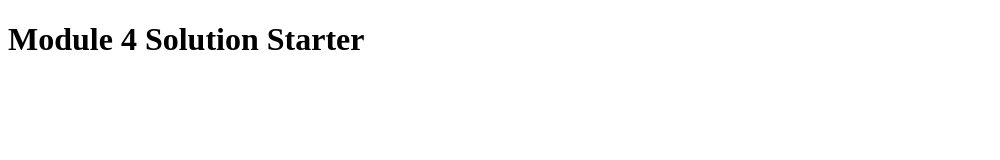
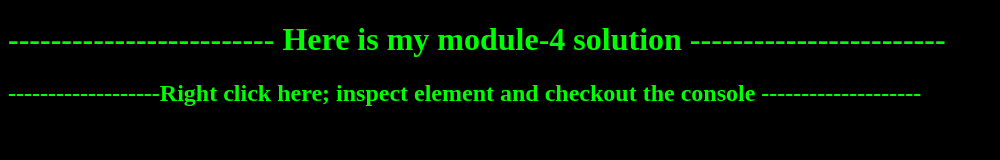
Before and after one commit to IndiraDharmadas/module4_js, a plain HTML site: page index.html in a window 1280 px wide. Shown: the whole page, without its empty margins (0-1000 px from the left). Drawn offline with Linux system fonts and the light colour scheme.

Commit message:
Update index.html

```diff
--- a/index.html
+++ b/index.html
@@ -1,14 +1,20 @@
-
 <!DOCTYPE html>
 <html>
 <head>
   <meta charset="utf-8">
-  <title>Module 4 Solution Starter</title>
+  <title>Module 4 Solution</title>
   <script src="SpeakHello.js"></script>
   <script src="SpeakGoodBye.js"></script>
   <script src="script.js"></script>
+  <style>
+    body {background-color: black;}
+    h1,h2   {color: lime;}
+
+  </style>
 </head>
-<body>
-  <h1>Module 4 Solution Starter</h1>
+<body background-color = "black">
+  <h1>------------------------- Here is my module-4 solution ------------------------</h1>
+  <h2>-------------------Right click here; inspect element and checkout the console --------------------</h2>
+
 </body>
 </html>
```
